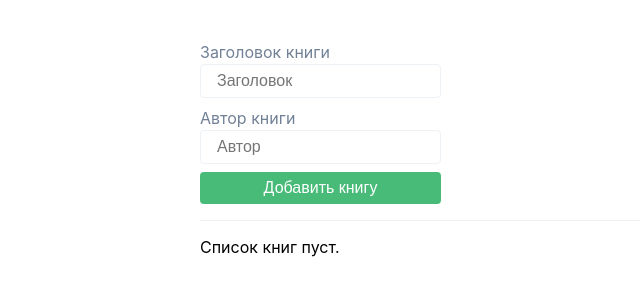
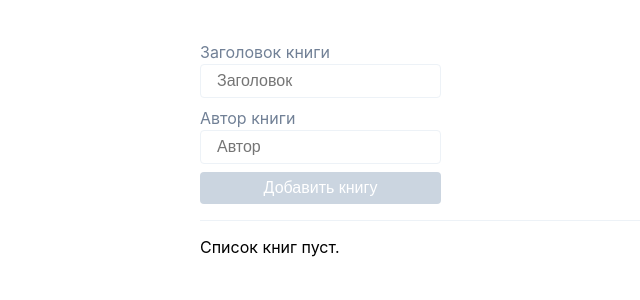
Before and after one commit to cubucul/book-list, a React (Create React App) app: page / in a window 1280 px wide. Shown: the top 300 px of the page, without its empty margins (156-796 px from the left). Built offline with nearby package versions, Linux system fonts and the light colour scheme.

Commit message:
Запрещает отправку пустых полей

```diff
--- a/src/components/book-form/book-form.tsx
+++ b/src/components/book-form/book-form.tsx
@@ -39,7 +39,10 @@ const BookForm = ({
         placeholder="Автор"
         label="Автор книги"
       />
-      <Button type="submit">Добавить книгу</Button>
+      <Button
+        type="submit"
+        disabled={title === '' || author === ''}
+      >Добавить книгу</Button>
     </form>
   );
 };
--- a/src/components/book-item/book-item.tsx
+++ b/src/components/book-item/book-item.tsx
@@ -56,7 +56,11 @@ const BookItem = ({
         }
       </div>
       <div className="book-item__controls">
-        <Button theme="blue" onClick={onEditBook}>{editButtonText}</Button>
+        <Button
+          theme="blue"
+          onClick={onEditBook}
+          disabled={editedTitle === '' || editedAuthor === ''}
+        >{editButtonText}</Button>
         <Button theme="red" onClick={onRemoveBook}>Удалить</Button>
       </div>
     </div>
--- a/src/components/button/button.css
+++ b/src/components/button/button.css
@@ -60,3 +60,11 @@
 .button--theme--blue:focus {
   background-color: var(--blue-500);
 }
+
+/* Disabled */
+
+.button:disabled,
+.button:hover:disabled {
+  background-color: var(--gray-300);
+  cursor: not-allowed;
+}
--- a/src/components/button/button.tsx
+++ b/src/components/button/button.tsx
@@ -5,12 +5,14 @@ type ButtonProps = {
   children: ReactNode;
   theme?: 'green' | 'red' | 'blue';
   type?: 'button' | 'submit';
+  disabled?: boolean;
   onClick?: () => void;
 };
 
 const Button = ({
   type = 'button',
   theme = 'green',
+  disabled = false,
   children,
   onClick
 }: ButtonProps) => {
@@ -21,6 +23,7 @@ const Button = ({
       className={buttonClass}
       type={type}
       onClick={onClick}
+      disabled={disabled}
     >{children}</button>
   );
 };
```
